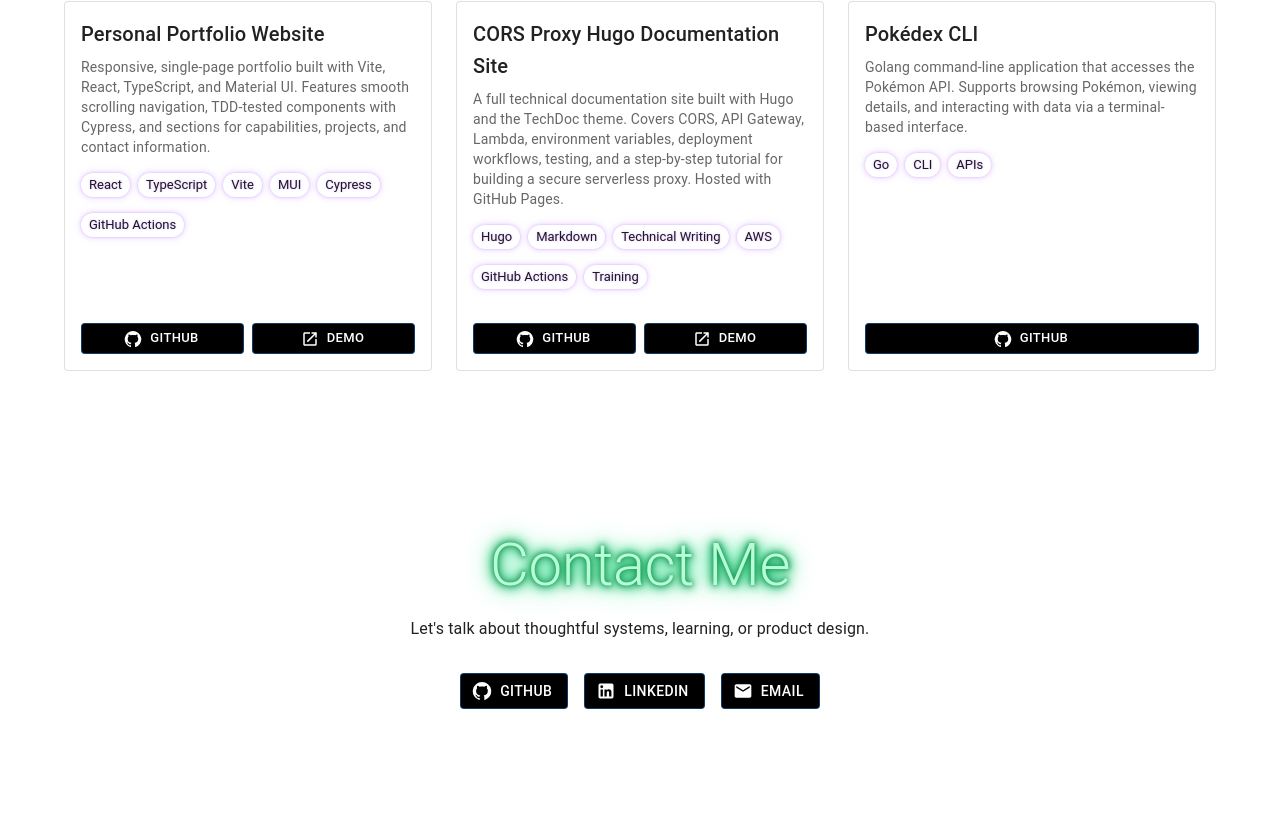
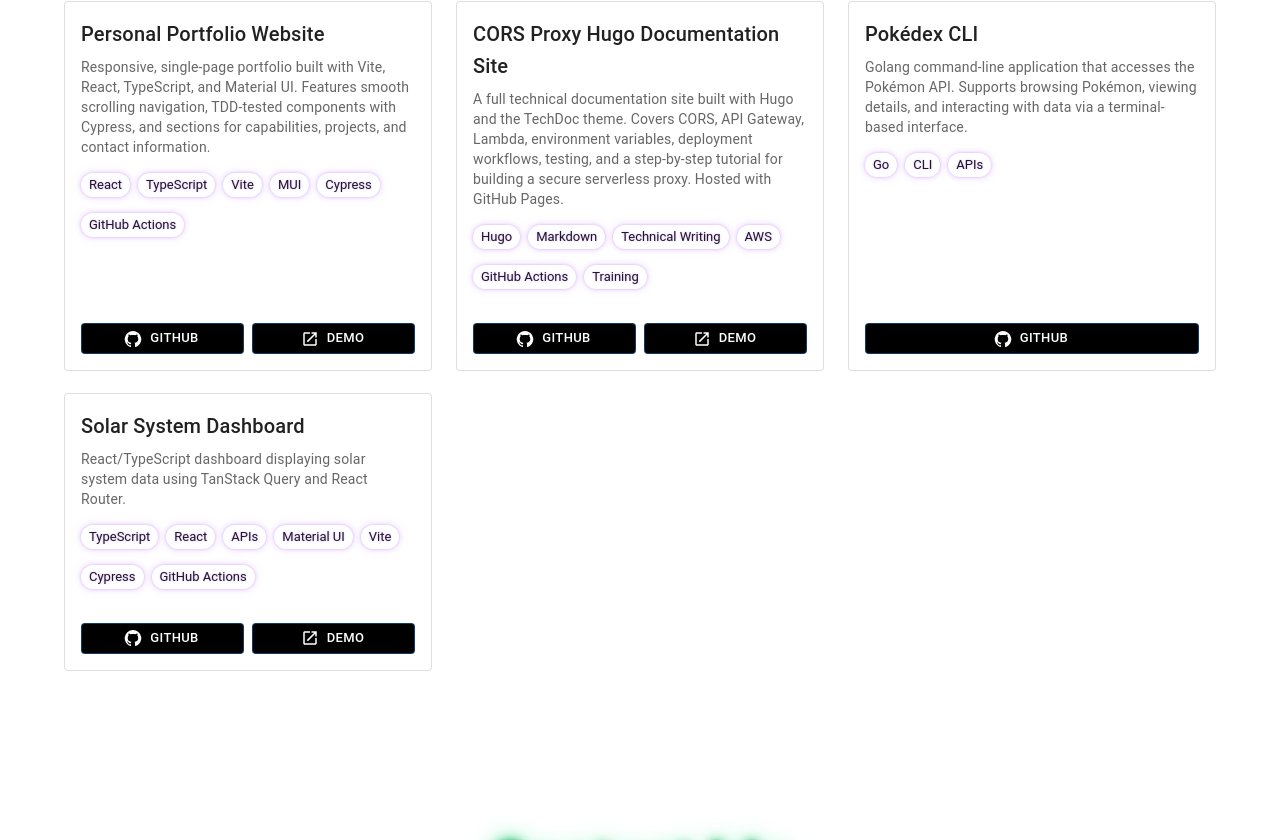
Before and after one commit to cjp0421/my-portfolio, a React (Vite) app: page / in a window 1280 px wide. Shown: the part 2708-3548 px from the top of the page. Before the commit the page ends 3505 px from the top, so only its background shows below. Built offline with nearby package versions, Linux system fonts and the light colour scheme.

Commit message:
added solar system dashboard to project data

```diff
--- a/src/components/projects/projects_data.ts
+++ b/src/components/projects/projects_data.ts
@@ -57,4 +57,11 @@ export const PROJECTS = [
     stack: ["Go", "CLI", "APIs"],
     githubUrl: "https://github.com/cjp0421/pokedexcli",
   },
+  {
+    name: "Solar System Dashboard",
+    description: "React/TypeScript dashboard displaying solar system data using TanStack Query and React Router.",
+    stack: ["TypeScript", "React", "APIs", "Material UI", "Vite", "Cypress", "GitHub Actions"],
+    githubUrl: "https://github.com/cjp0421/solar-system-dashboard",
+    demoUrl: "https://cjp0421.github.io/solar-system-dashboard/"
+  },
 ];
```
